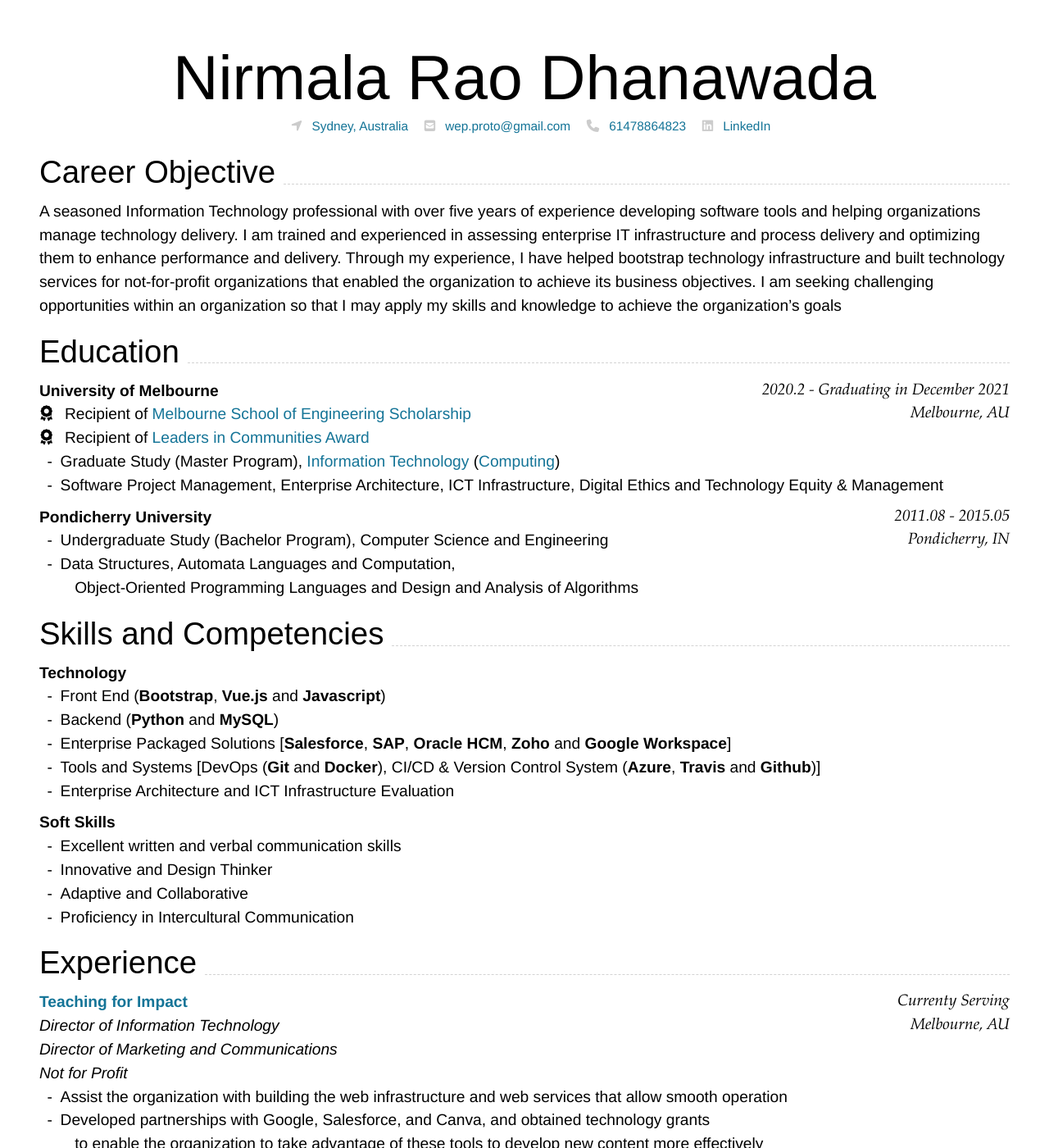
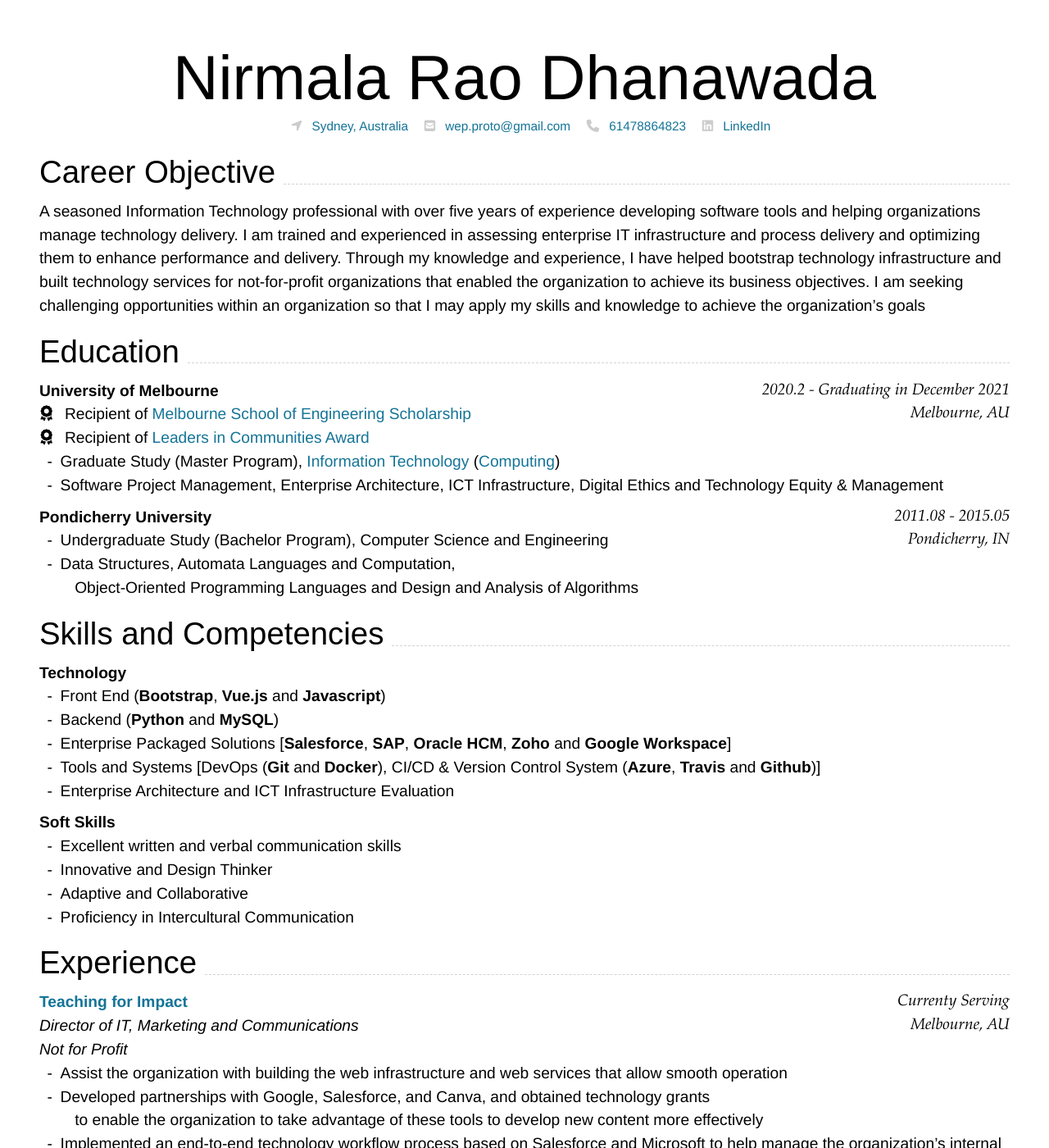
Before and after one commit to thedhanawada/me, a Jekyll site: the page built from index.md, in a window 1280 px wide and 1400 px high. Shown: the whole window at 82% size. Built offline with Jekyll 4.4.1, drawn with Linux system fonts in a browser that asks for light colours; nearby versions of some CDN libraries.

Commit message:
update 2

````diff
--- a/index.md
+++ b/index.md
@@ -41,7 +41,7 @@ Supported arguments:
 
 ## Career Objective
 
-A seasoned Information Technology professional with over five years of experience developing software tools and helping organizations manage technology delivery. I am trained and experienced in assessing enterprise IT infrastructure and process delivery and optimizing them to enhance performance and delivery. Through my experience, I have helped bootstrap technology infrastructure and built technology services for not-for-profit organizations that enabled the organization to achieve its business objectives. I am seeking challenging opportunities within an organization so that I may apply my skills and knowledge to achieve the organization's goals
+A seasoned Information Technology professional with over five years of experience developing software tools and helping organizations manage technology delivery. I am trained and experienced in assessing enterprise IT infrastructure and process delivery and optimizing them to enhance performance and delivery. Through my knowledge and experience, I have helped bootstrap technology infrastructure and built technology services for not-for-profit organizations that enabled the organization to achieve its business objectives. I am seeking challenging opportunities within an organization so that I may apply my skills and knowledge to achieve the organization's goals
 
 ## Education
 
@@ -86,8 +86,7 @@ Pondicherry, IN
 ```
 Melbourne, AU
 ```
-_Director of Information Technology_<br>
-_Director of Marketing and Communications_<br>
+_Director of IT, Marketing and Communications_<br>
 _Not for Profit_<br>
 - Assist the organization with building the web infrastructure and web services that allow smooth operation
 - Developed partnerships with Google, Salesforce, and Canva, and obtained technology grants <br> to enable the organization to take advantage of these tools to develop new content more effectively
````
